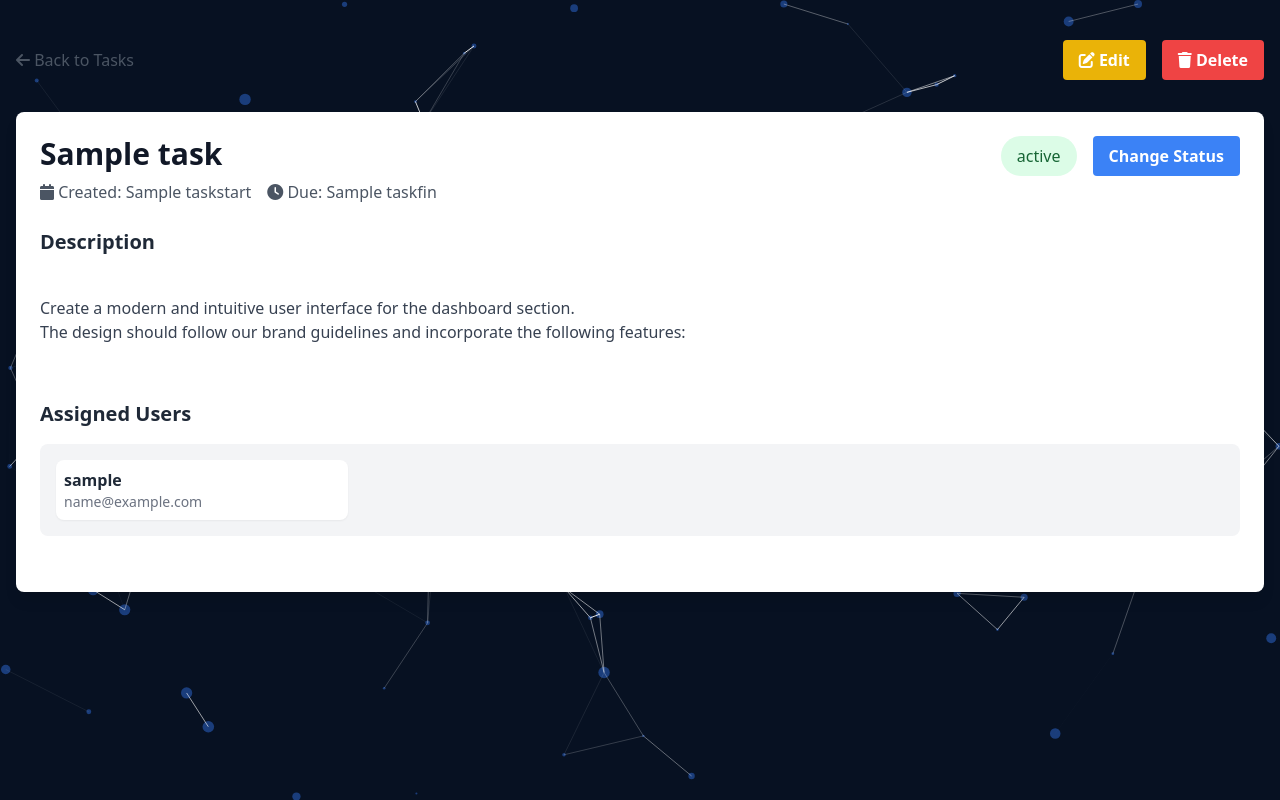
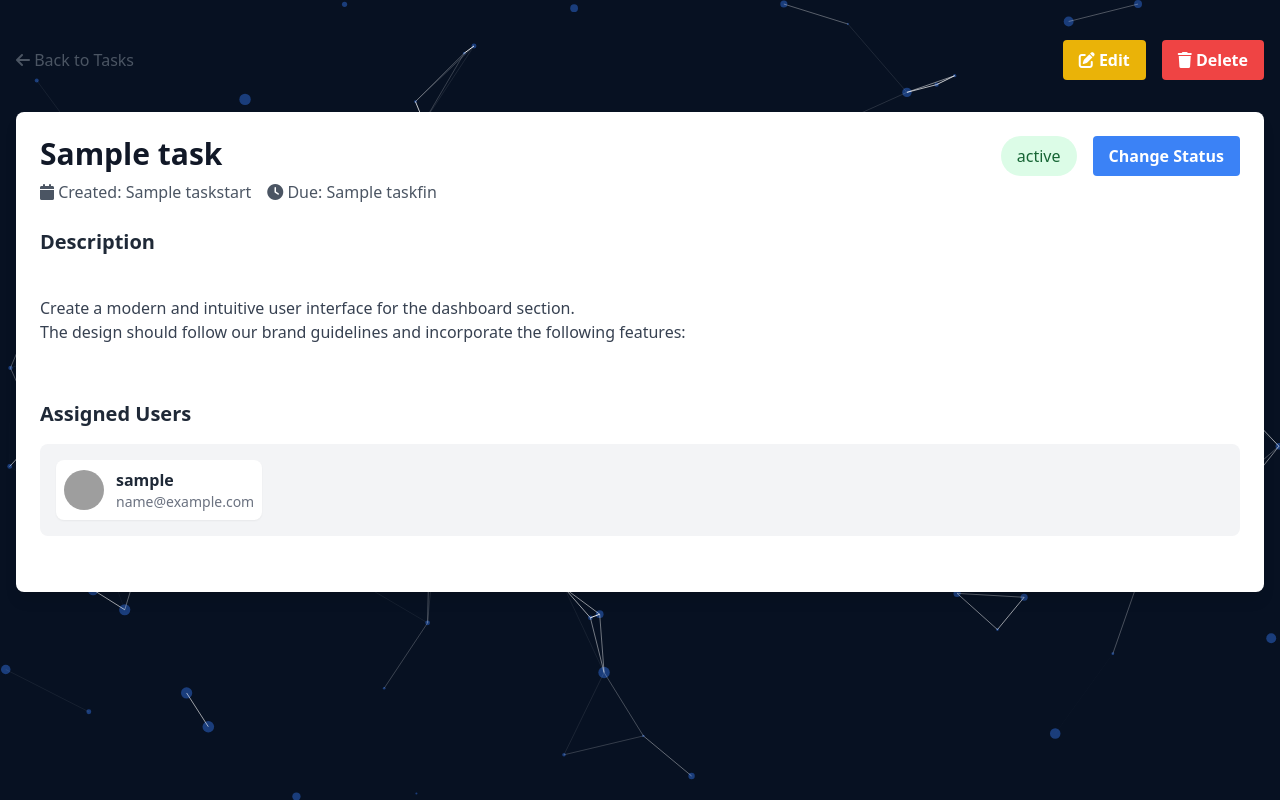
Before and after one commit to Youcode-Classe-E-2024-2025/Ahmed_Taoudi-todo_oop, a PHP site: template views/detail.php in a window 1280 px wide. Run offline with PHP 8.4, Linux system fonts and the light colour scheme; the template is opened without the code that fills it: most values are stand-ins (such as "Sample title", 1, 10 or a date in 2020); style sheets or scripts are compiled from the project's sources; some libraries are stand-ins or nearby versions; grey boxes are pictures that could not be loaded.

Commit message:
add img profile with the first letters of contrbutor name

```diff
--- a/views/detail.php
+++ b/views/detail.php
@@ -65,9 +65,9 @@
                           <div class="bg-gray-100 p-4 rounded-lg">
                               <div class="flex flex-wrap gap-4">
                                   <?php foreach($users as $user) :?>
-                                  <div class="flex items-center bg-white p-2 rounded-lg shadow-sm justify-between w-1/4">
+                                  <div class="flex items-center bg-white p-2 rounded-lg shadow-sm justify-between w-fit">
                                       <div class="flex items-center">
-                                          <!-- <img src="https://randomuser.me/api/portraits/women/44.jpg" alt="Jane Smith" class="w-10 h-10 rounded-full mr-3"> -->
+                                          <img src="https://ui-avatars.com/api/?name=<?= $user['username'] ?>&background=0D8ABC&color=fff"  class="w-10 h-10 rounded-full mr-3">
                                           <div>
                                               <p class="font-semibold text-gray-800"><?= $user['username'] ?></p>
                                               <p class="text-sm text-gray-500"><?= $user['useremail'] ?></p>
```
